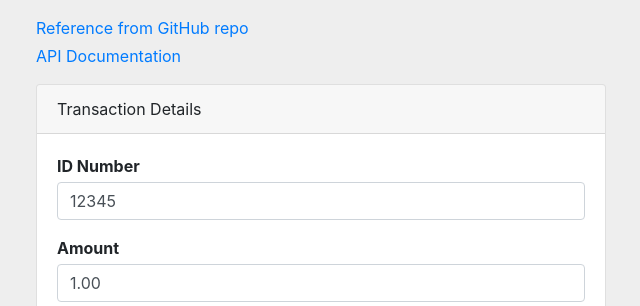
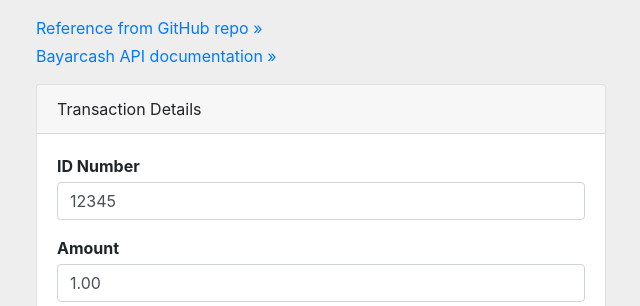
Before and after one commit to webimpian/bayarcash-php-demo, a PHP site: page / in a window 1280 px wide. Shown: the top 306 px of the page, without its empty margins (319-959 px from the left). Run offline with PHP 8.4, Linux system fonts and the light colour scheme; data that the repository does not hold is empty; a stand-in replaces the project's code that opens the database connection; some libraries are stand-ins or nearby versions.

Commit message:
Update index.php

```diff
--- a/v1/index.php
+++ b/v1/index.php
@@ -38,12 +38,12 @@
 	<div class="mb-3">
 		<div>
             <a target="_blank" href="https://github.com/webimpian/bayarcash-php-demo">
-                Reference from GitHub repo
+                Reference from GitHub repo &#187;
             </a>
         </div>
         <div class="mt-1">
             <a target="_blank" href="https://api.webimpian.support/bayarcash">
-                API Documentation
+                Bayarcash API documentation &#187;
             </a>
         </div>
 	</div>
```
